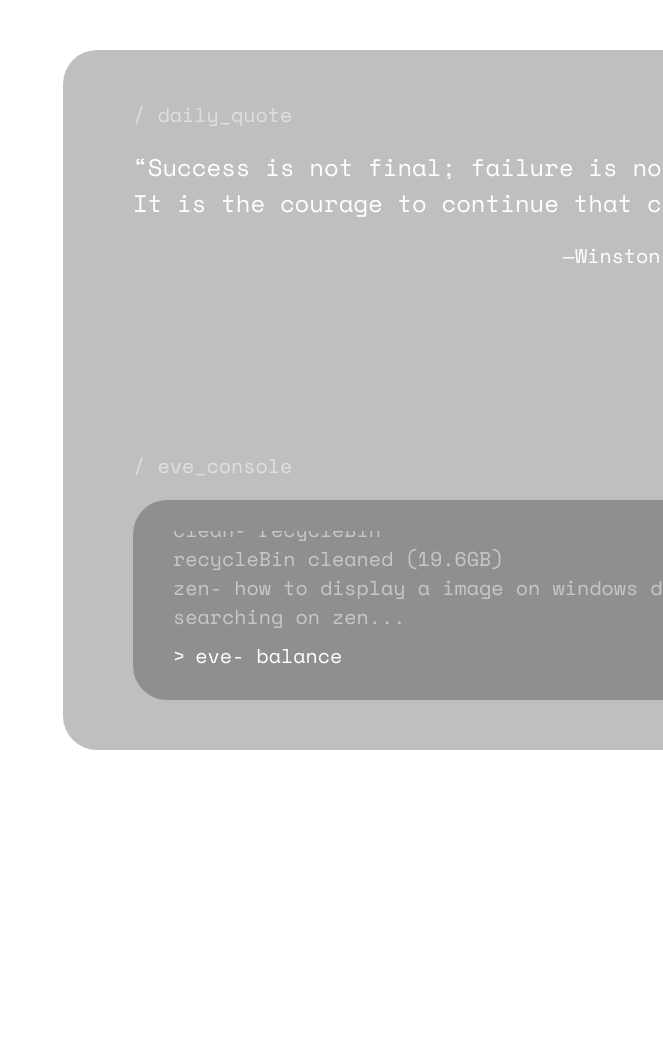
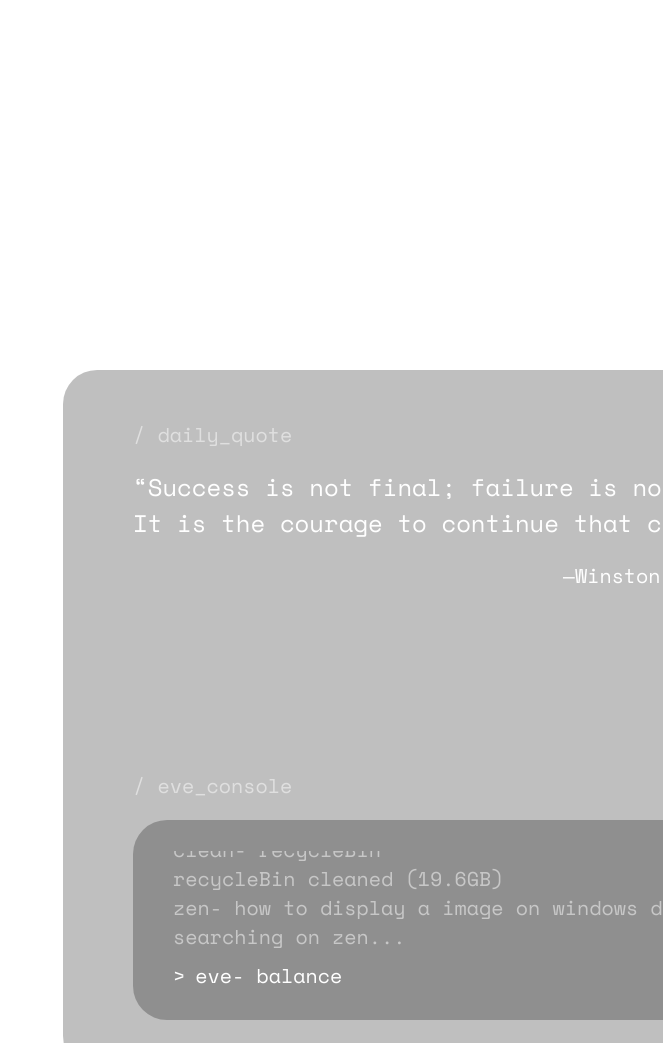
Before and after one commit to Mabylife/projectEve, a plain HTML site: page index.html in a window 1280 px wide. Shown: the top 1043 px of the page, without its empty margins (617-1280 px from the left). Before the commit the page ends 800 px from the top, so only its background shows below. Drawn offline with nearby package versions, Linux system fonts and the light colour scheme.

Commit message:
Update main.css

```diff
--- a/main.css
+++ b/main.css
@@ -8,16 +8,16 @@
 }
 
 body {
+  position: relative;
   height: 100vh;
   width: 100vw;
   display: flex;
-  justify-content: flex-start;
-  align-items: center;
-  padding-left: 680px;
-  gap: 30px;
 }
 
 .mainCard {
+  position: absolute;
+  left: 680px;
+  top: 370px;
   width: 1200px;
   height: 700px;
   flex-shrink: 0;
@@ -97,7 +97,9 @@ body {
 }
 
 .mediaCard {
-  margin-top: 178px;
+  position: absolute;
+  left: 1910px;
+  top: 559px;
   width: 300px;
   height: 511px;
   flex-shrink: 0;
```
